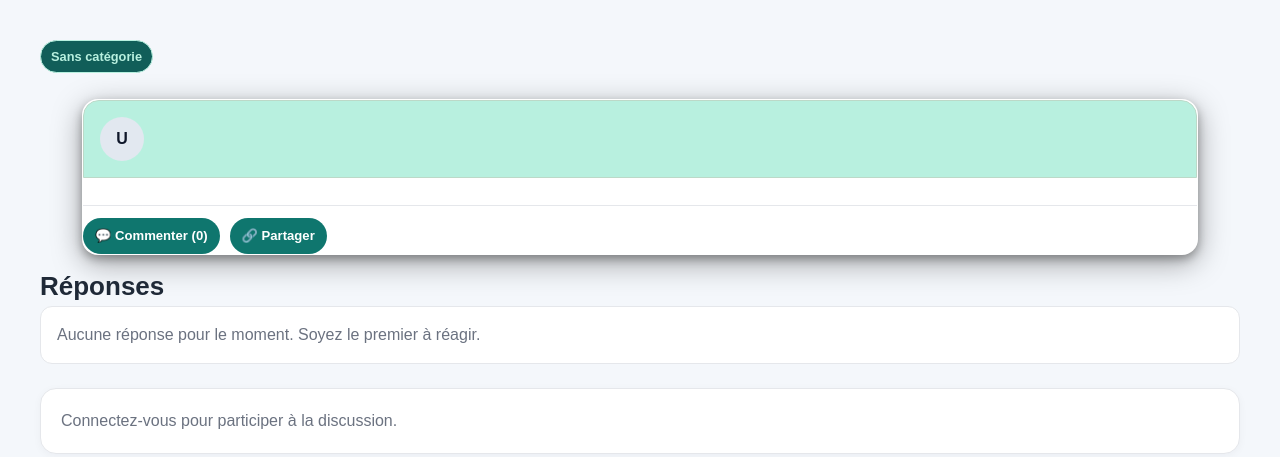
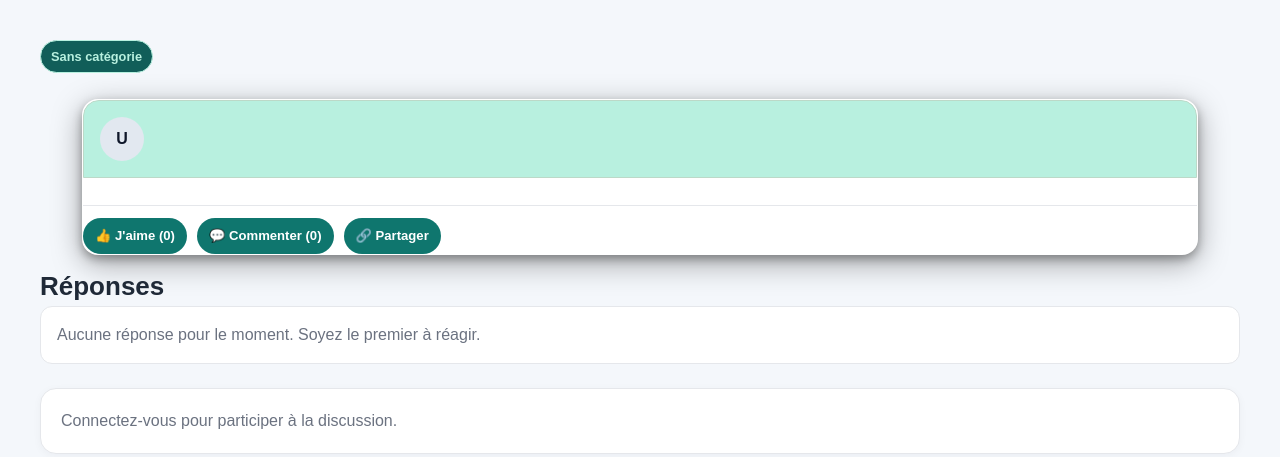
Before and after one commit to codesphereafrica-rgb/conza, a Laravel app: template resources/views/forum/topic.blade.php in a window 1280 px wide. Shown: the part 96-553 px from the top of the page. Run offline with Laravel 12, Linux system fonts and the light colour scheme; the template is opened without the code that fills it, so the values that code supplies are empty; style sheets or scripts are compiled from the project's sources.

Commit message:
Show like button on empty topics

```diff
--- a/resources/views/forum/topic.blade.php
+++ b/resources/views/forum/topic.blade.php
@@ -82,6 +82,8 @@
                         <input type="hidden" name="type" value="like">
                         <button type="submit" class="topic-post-action-btn">👍 J'aime <span>({{ $topicLikeCount }})</span></button>
                     </form>
+                @else
+                    <button type="button" class="topic-post-action-btn" disabled title="La réaction sera disponible dès la première réponse">👍 J'aime <span>(0)</span></button>
                 @endif
                 <button type="button" class="topic-post-action-btn scroll-to-comments">💬 Commenter <span>({{ $topicCommentCount }})</span></button>
                 <button type="button" class="topic-post-action-btn share-btn" data-share-url="{{ route('forum.topic', $topic->id) }}" data-share-title="{{ $topic->title }}">🔗 Partager</button>
```
